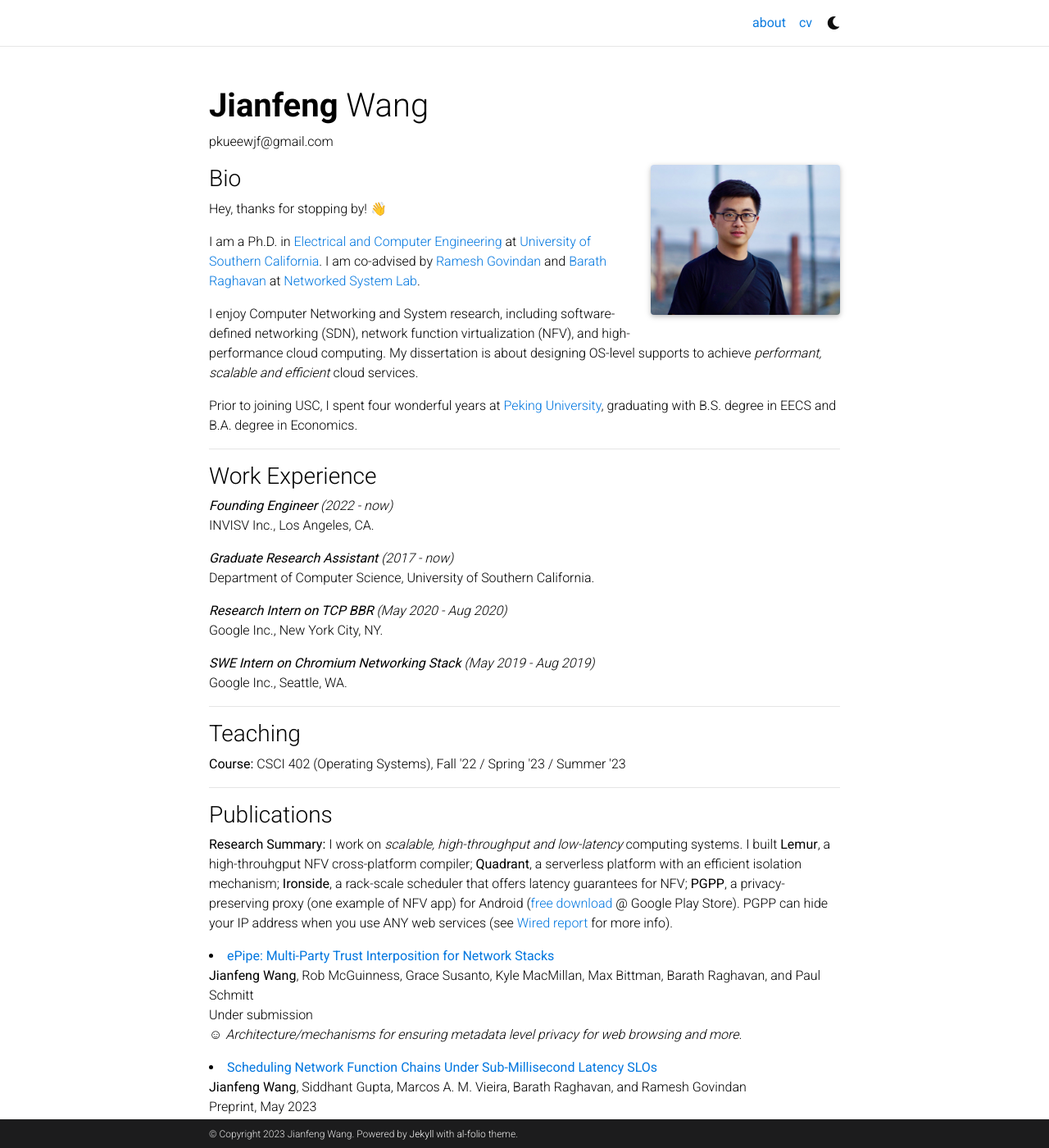
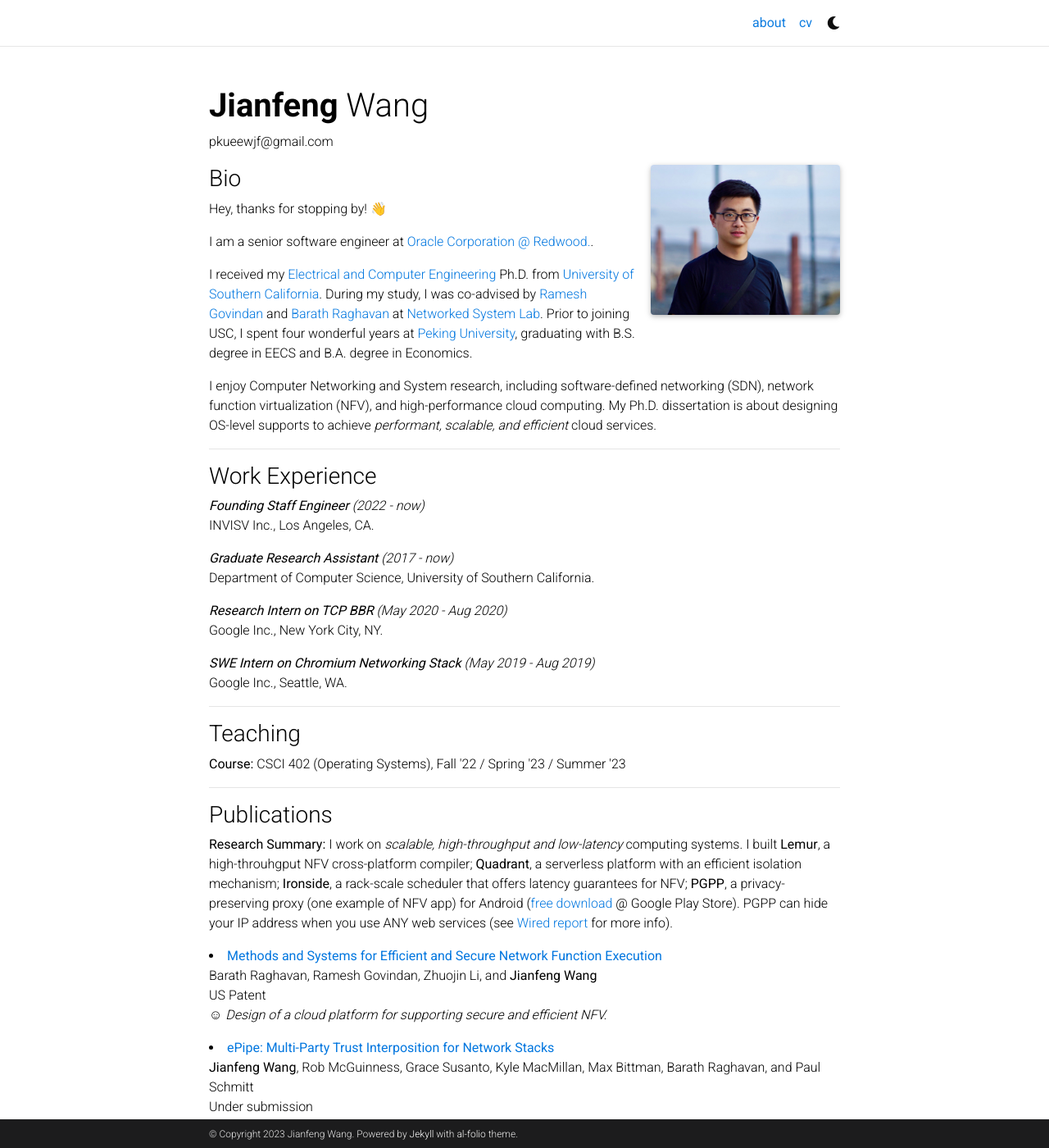
Before and after one commit to jianfenw/jianfenw.github.io, a Jekyll site: the page built from _pages/about.md, in a window 1280 px wide and 1400 px high. Shown: the whole window at 82% size. Built offline with Jekyll 4.4.1, drawn with Linux system fonts in a browser that asks for light colours; full-size pictures stand in for the smaller copies a plugin makes; comment, search, counter and statistics services are not loaded; a style sheet for code colours, icons or effects is not loaded.

Commit message:
update phd info

```diff
--- a/_pages/about.md
+++ b/_pages/about.md
@@ -15,29 +15,26 @@ selected_papers: false # includes a list of papers marked as "selected={true}"
 social: false  # includes social icons at the bottom of the page
 ---
 
+<!-- <hr style="height:1px;border-width:0;color:rgb(200, 200, 200);background-color:rgb(200, 200, 200)"> -->
+
+<!-- Write your biography here. Tell the world about yourself. Link to your favorite [subreddit](http://reddit.com). You can put a picture in, too. The code is already in, just name your picture `prof_pic.jpg` and put it in the `img/` folder. -->
+
 <h3 style="font-weight: 350">Bio</h3>
 <p>Hey, thanks for stopping by! 👋</p>
 
-<!-- <p>I will join Oracle as a software engineer in August!</p> -->
-<!-- <hr style="height:1px;border-width:0;color:rgb(200, 200, 200);background-color:rgb(200, 200, 200)"> -->
+<p>I am a senior software engineer at <a href="https://www.oracle.com/in/corporate/">Oracle Corporation @ Redwood.</a>.</p>
 
-<p>I am a Ph.D. in <a href="https://minghsiehee.usc.edu/">Electrical and Computer Engineering</a> at <a href="http://www.usc.edu">University of Southern California</a>. I am co-advised by  <a href="https://govindan.usc.edu/">Ramesh Govindan</a> and <a href="https://raghavan.usc.edu/">Barath Raghavan</a> at <a href="https://nsl.usc.edu/">Networked System Lab</a>.</p>
+<p>I received my <a href="https://minghsiehee.usc.edu/">Electrical and Computer Engineering</a> Ph.D. from <a href="http://www.usc.edu">University of Southern California</a>. During my study, I was co-advised by  <a href="https://govindan.usc.edu/">Ramesh Govindan</a> and <a href="https://raghavan.usc.edu/">Barath Raghavan</a> at <a href="https://nsl.usc.edu/">Networked System Lab</a>. Prior to joining USC, I spent four wonderful years at <a href="http://english.pku.edu.cn/">Peking University</a>, graduating with B.S. degree in EECS and B.A. degree in Economics.</p>
 
-<p>I enjoy Computer Networking and System research, including software-defined networking (SDN), network function virtualization (NFV), and high-performance cloud computing. My dissertation is about designing OS-level supports to achieve <i>performant, scalable and efficient</i> cloud services.</p>
-
-<p>Prior to joining USC, I spent four wonderful years at <a href="http://english.pku.edu.cn/">Peking University</a>, graduating with B.S. degree in EECS and B.A. degree in Economics.</p>
-
-<!-- Write your biography here. Tell the world about yourself. Link to your favorite [subreddit](http://reddit.com). You can put a picture in, too. The code is already in, just name your picture `prof_pic.jpg` and put it in the `img/` folder. -->
+<p>I enjoy Computer Networking and System research, including software-defined networking (SDN), network function virtualization (NFV), and high-performance cloud computing. My Ph.D. dissertation is about designing OS-level supports to achieve <i>performant, scalable, and efficient</i> cloud services.</p>
 
 <!-- Put your address / P.O. box / other info right below your picture. You can also disable any these elements by editing `profile` property of the YAML header of your `_pages/about.md`. Edit `_bibliography/papers.bib` and Jekyll will render your [publications page](/al-folio/publications/) automatically. -->
-
-<!-- Link to your social media connections, too. This theme is set up to use [Font Awesome icons](http://fortawesome.github.io/Font-Awesome/) and [Academicons](https://jpswalsh.github.io/academicons/), like the ones below. Add your Facebook, Twitter, LinkedIn, Google Scholar, or just disable all of them. -->
 
 <hr>
 
 <h3 style="font-weight: 350">Work Experience</h3>
 <p>
-<em><b>Founding Engineer</b> (2022 - now)</em><br>
+<em><b>Founding Staff Engineer</b> (2022 - now)</em><br>
 INVISV Inc., Los Angeles, CA.<br>
 </p>
 <p>
@@ -66,6 +63,15 @@ Google Inc., Seattle, WA.<br>
 
 <h3 style="font-weight: 350">Publications</h3>
 <p><b>Research Summary:</b> I work on <i>scalable, high-throughput and low-latency</i> computing systems. I built <b>Lemur</b>, a high-throuhgput NFV cross-platform compiler; <b>Quadrant</b>, a serverless platform with an efficient isolation mechanism; <b>Ironside</b>, a rack-scale scheduler that offers latency guarantees for NFV; <b>PGPP</b>, a privacy-preserving proxy (one example of NFV app) for Android (<a href="https://play.google.com/store/apps/details?id=com.invisv.pgpp&hl=en_US&gl=US&pli=1">free download</a> @ Google Play Store). PGPP can hide your IP address when you use ANY web services (see <a href="https://www.wired.com/story/pretty-good-phone-privacy-android/">Wired report</a> for more info).</p>
+
+<p>
+<li>
+<a href="https://www.freepatentsonline.com/y2023/0198907.html"><b>Methods and Systems for Efficient and Secure Network Function Execution</b></a><br/>
+Barath Raghavan, Ramesh Govindan, Zhuojin Li, and <b>Jianfeng Wang</b><br>
+US Patent<br>
+&#9786; <i>Design of a cloud platform for supporting secure and efficient NFV.</i>
+</li>
+</p>
 
 <p>
 <li>
```
